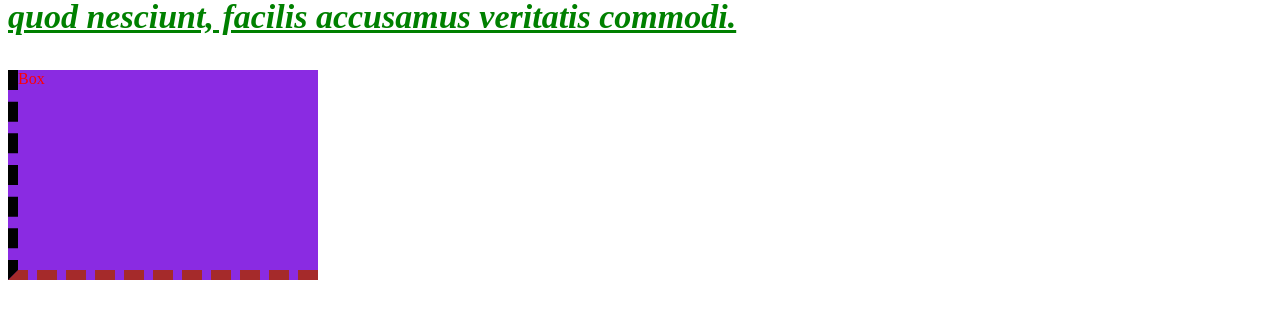
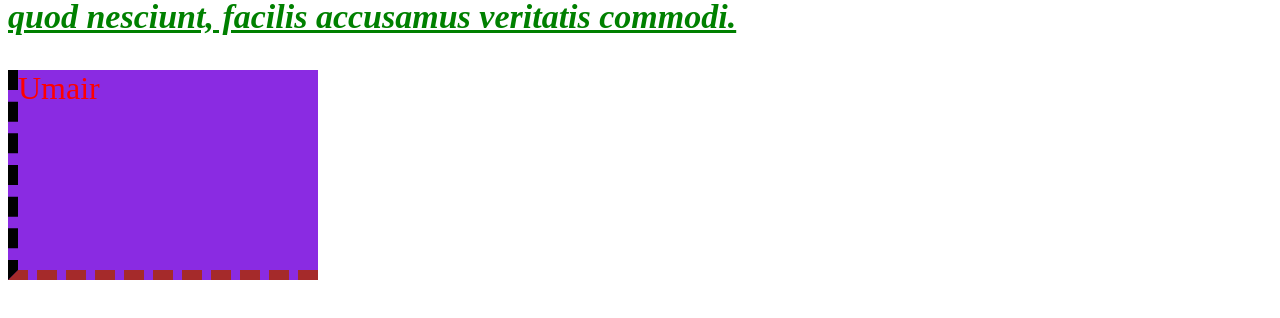
Before and after one commit to syedahmadali707/Css-Introduction, a plain HTML site: page index.html in a window 1280 px wide. Shown: the part 170-488 px from the top of the page. Drawn offline with Linux system fonts and the light colour scheme.

Commit message:
Update index.html

```diff
--- a/index.html
+++ b/index.html
@@ -33,6 +33,7 @@
             border-left-width:10px;
             border-left-style:dashed;
             border-left-color:black
+        ;font-size: xx-large;
 
         }
     </style>
@@ -45,7 +46,7 @@
         commodi.</P>
 
     <div class="container">
-        Box
+        Umair
     </div>
 </body>
 
```
